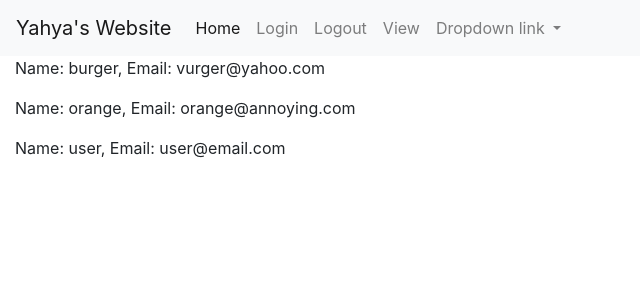
After one commit to yhussain1/flask_basics, a Flask app: page /view in a window 1280 px wide. The commit adds this page. Shown: the top 300 px of the page, without its empty margins (0-640 px from the left). Run offline with Flask 2, Linux system fonts and the light colour scheme; data comes from the database, SQL or seed files in the repository; both versions use the stored data as it was after the commit.

Commit message:
Updated to tutorial 8.1

```diff
--- a/main.py
+++ b/main.py
@@ -31,9 +31,9 @@ class users(db.Model): # inherit from here
 def home(): # new page needs a function
     return render_template("index.html")
 
-# @app.route("/view")
-# def view():
-#     return render_template
+@app.route("/view")
+def view():
+     return render_template("view.html", values=users.query.all())
 
 @app.route("/login", methods=["POST", "GET"]) # GET - receiving/sending information to a client/website, POST - secure method of GET where info not stored on webserver
 def login():
@@ -42,7 +42,9 @@ def login():
         user = request.form["nm"] # user is the input by the user on the site
         session["user"] = user # session stores the user input data, closing the browser will delete session data
 
-        found_user = users.query.filter_by(name=user).first() # find the users in the table that have a name from the first entry
+        found_user = users.query.filter_by(name=user).delete()# find the users in the table that have a name from the first entry
+        for user in found_user:
+            user.delete() # delete objects
         if found_user:
             session["email"] = found_user.email # grab user email and store in the session
         else:
--- a/templates/base.html
+++ b/templates/base.html
@@ -23,6 +23,9 @@
               <li class="nav-item">
                 <a class="nav-link" href="logout">Logout</a>
               </li>
+              <li class="nav-item">
+                <a class="nav-link" href="view">View</a>
+              </li>
               <li class="nav-item dropdown">
                 <a class="nav-link dropdown-toggle" href="#" id="navbarDropdownMenuLink" role="button" data-toggle="dropdown" aria-haspopup="true" aria-expanded="false">
                   Dropdown link
--- /dev/null
+++ b/templates/view.html
@@ -0,0 +1,7 @@
+{% extends "base.html" %} <!--calls and uses the template-->
+{% block title %}View All Users Page{% endblock %}
+{% block content %}
+    {% for item in values %}
+        <p>Name: {{item.name}}, Email: {{item.email}}</p>
+    {% endfor %}
+{% endblock %}
```
Also changed, not shown: users.sqlite3.
